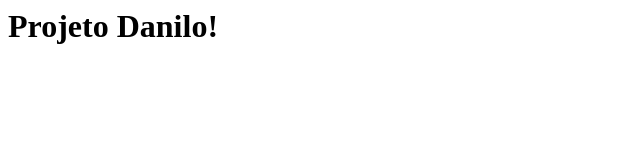
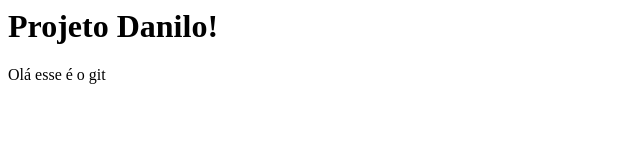
Before and after one commit to danilolbernardo/curso-git, a plain HTML site: page index.html in a window 1280 px wide. Shown: the full height of the page, 0-640 px from the left. Drawn offline with Linux system fonts and the light colour scheme.

Commit message:
alteração no modo interativo

```diff
--- a/index.html
+++ b/index.html
@@ -6,6 +6,8 @@
 
 	<body>
 		<h1>Projeto Danilo!</h1>
+
+		<p>Olá esse é o git</p>
 	</body>
 
 </html>
```
